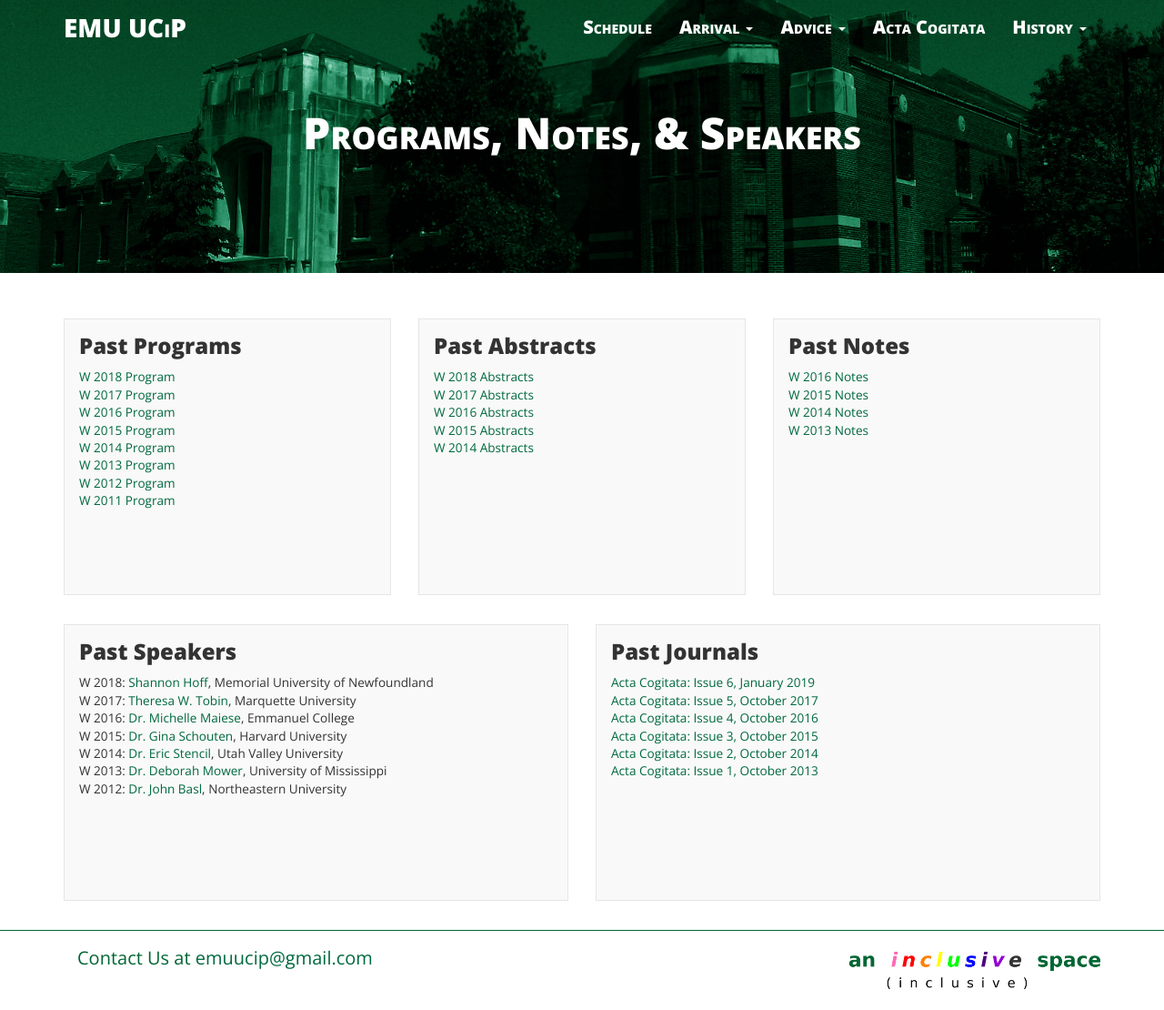
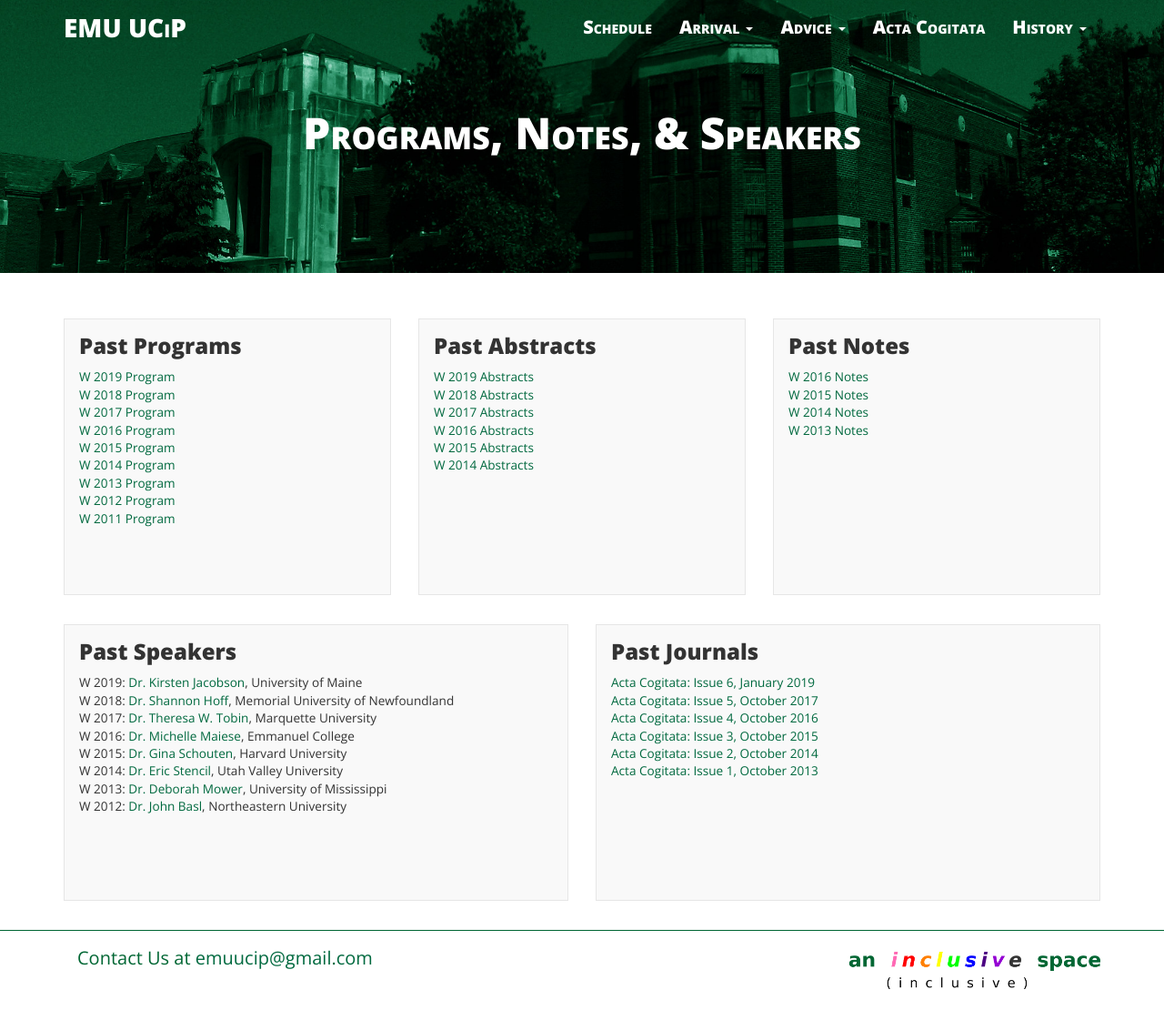
Before and after one commit to ucip/ucip.github.io, a Jekyll site: the page built from history.md, in a window 1280 px wide. Shown: the whole page at 91% size. Built offline with Jekyll 4.4.1, drawn with Linux system fonts in a browser that asks for light colours; nearby versions of some CDN libraries.

Commit message:
adding abstrace, schedule, keynote for this year to the history page

```diff
--- a/history.md
+++ b/history.md
@@ -11,6 +11,7 @@ permalink: /history/
       <div class="post-list-box">
         <h3 class="post-list-header">Past Programs</h3>
         <ul class="post-list">
+          <li class="text-small"><a href="{{ site.baseurl }}/docs/2019-program.pdf">W 2019 Program</a></li>
           <li class="text-small"><a href="{{ site.baseurl }}/docs/2018-program.pdf">W 2018 Program</a></li>
           <li class="text-small"><a href="{{ site.baseurl }}/docs/2017-program.pdf">W 2017 Program</a></li>
           <li class="text-small"><a href="{{ site.baseurl }}/docs/2016-program.pdf">W 2016 Program</a></li>
@@ -26,6 +27,7 @@ permalink: /history/
       <div class="post-list-box">
         <h3 class="post-list-header">Past Abstracts</h3>
         <ul class="post-list">
+	  <li class="text-small"><a href="{{ site.baseurl }}/docs/2019-abstracts.pdf">W 2019 Abstracts</a></li>
           <li class="text-small"><a href="{{ site.baseurl }}/docs/2018-abstracts.pdf">W 2018 Abstracts</a></li>
           <li class="text-small"><a href="{{ site.baseurl }}/docs/2017-abstracts.pdf">W 2017 Abstracts</a></li>
           <li class="text-small"><a href="{{ site.baseurl }}/docs/2016-abstracts.pdf">W 2016 Abstracts</a></li>
@@ -51,8 +53,9 @@ permalink: /history/
       <div class="post-list-box">
         <h3 class="post-list-header">Past Speakers</h3>
         <ul class="post-list">
-          <li class="text-small">W 2018: <a href="https://www.mun.ca/philosophy/faculty/hoff.php">Shannon Hoff</a>, Memorial University of Newfoundland</li>
-          <li class="text-small">W 2017: <a href="http://www.marquette.edu/phil/faculty_tobin.shtml">Theresa W. Tobin</a>, Marquette University</li>
+	  <li class="text-small">W 2019: <a href="https://umaine.edu/philosophy/people/kirsten-johnson/">Dr. Kirsten Jacobson</a>, University of Maine</li>
+          <li class="text-small">W 2018: <a href="https://www.mun.ca/philosophy/faculty/hoff.php">Dr. Shannon Hoff</a>, Memorial University of Newfoundland</li>
+          <li class="text-small">W 2017: <a href="http://www.marquette.edu/phil/faculty_tobin.shtml">Dr. Theresa W. Tobin</a>, Marquette University</li>
           <li class="text-small">W 2016: <a href="http://www.emmanuel.edu/academics/our-faculty/michelle-maiese.html">Dr. Michelle Maiese</a>, Emmanuel College</li>
           <li class="text-small">W 2015: <a href="http://www.ginaschouten.com/">Dr. Gina Schouten</a>, Harvard University</li>
           <li class="text-small">W 2014: <a href="https://ericstencil.wordpress.com/">Dr. Eric Stencil</a>, Utah Valley University</li>
```
